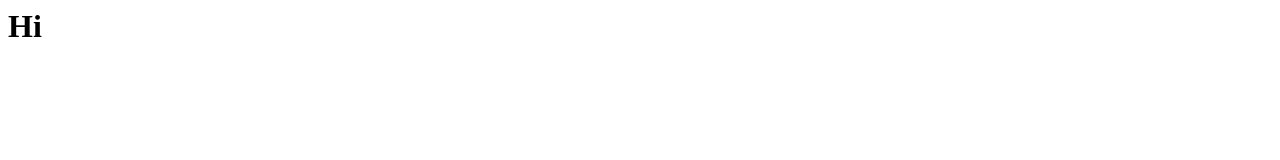
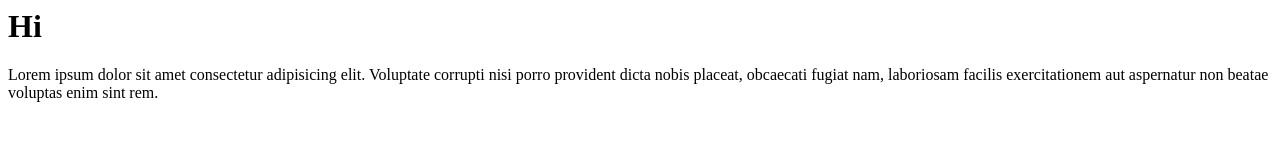
Before and after one commit to jestbn/jestbn.github.io, a plain HTML site: page Index.html in a window 1280 px wide. Drawn offline with Linux system fonts and the light colour scheme.

Commit message:
Update Index.html

```diff
--- a/Index.html
+++ b/Index.html
@@ -6,5 +6,6 @@
 </head>
 <body>
     <h1>Hi</h1>
+    <p>Lorem ipsum dolor sit amet consectetur adipisicing elit. Voluptate corrupti nisi porro provident dicta nobis placeat, obcaecati fugiat nam, laboriosam facilis exercitationem aut aspernatur non beatae voluptas enim sint rem.</p>
 </body>
 </html>
```
